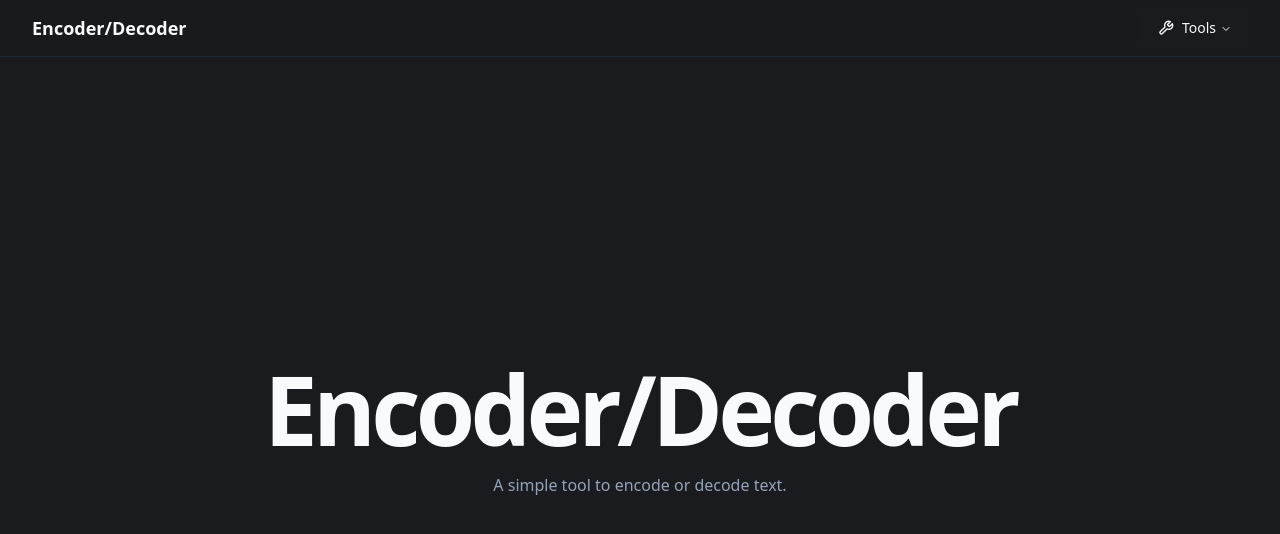
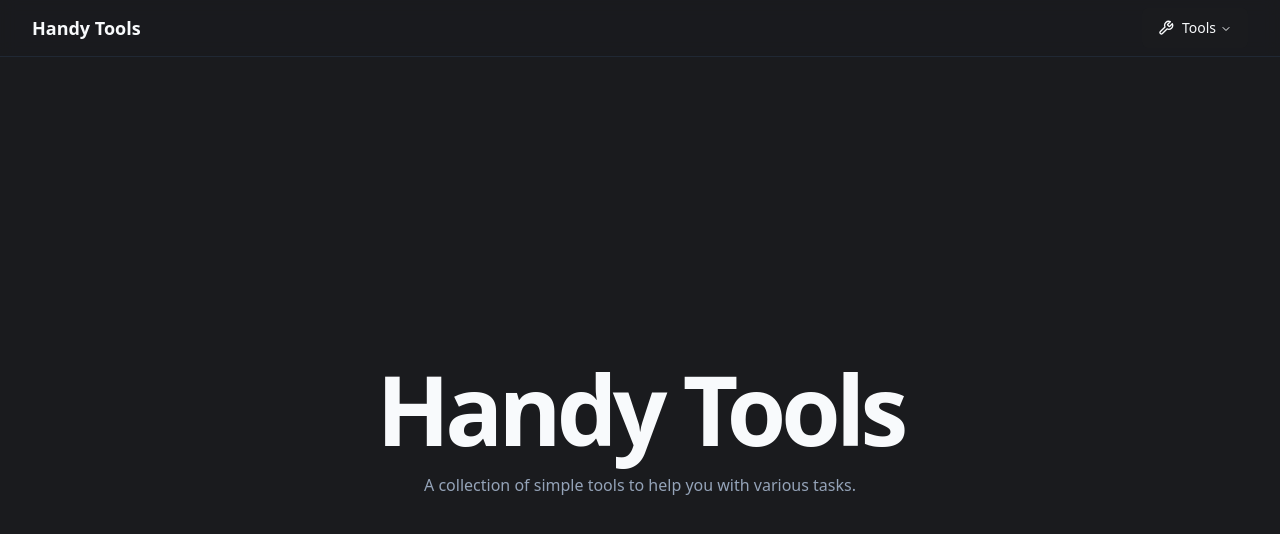
Before and after one commit to tobisupreme/url-whisper-encoder-webapp, a React (Vite) app: page / in a window 1280 px wide. Shown: the top 534 px of the page. Built offline with nearby package versions, Linux system fonts and the light colour scheme.

Commit message:
Update home page content
Update the home page to reflect the site's purpose.

```diff
--- a/index.html
+++ b/index.html
@@ -1,14 +1,15 @@
+
 <!DOCTYPE html>
 <html lang="en">
   <head>
     <meta charset="UTF-8" />
     <meta name="viewport" content="width=device-width, initial-scale=1.0" />
-    <title>url-whisper-encoder-webapp</title>
-    <meta name="description" content="Lovable Generated Project" />
+    <title>Handy Tools</title>
+    <meta name="description" content="A collection of handy tools." />
     <meta name="author" content="Lovable" />
 
-    <meta property="og:title" content="url-whisper-encoder-webapp" />
-    <meta property="og:description" content="Lovable Generated Project" />
+    <meta property="og:title" content="Handy Tools" />
+    <meta property="og:description" content="A collection of handy tools." />
     <meta property="og:type" content="website" />
     <meta property="og:image" content="https://lovable.dev/opengraph-image-p98pqg.png" />
 
--- a/src/components/Header.tsx
+++ b/src/components/Header.tsx
@@ -17,7 +17,7 @@ const Header = () => {
     <header className="sticky top-0 z-50 w-full border-b border-border/40 bg-background/95 backdrop-blur supports-[backdrop-filter]:bg-background/60">
       <div className="container flex h-14 max-w-screen-2xl items-center justify-between">
         <Link to="/" className="flex items-center space-x-2">
-          <span className="font-bold text-lg">Encoder/Decoder</span>
+          <span className="font-bold text-lg">Handy Tools</span>
         </Link>
         <NavigationMenu>
           <NavigationMenuList>
--- a/src/pages/Index.tsx
+++ b/src/pages/Index.tsx
@@ -3,8 +3,10 @@ const Index = () => {
   return (
     <div className="flex flex-col items-center justify-center min-h-[calc(100vh-56px)]">
       <div className="text-center">
-        <h1 className="text-8xl font-bold tracking-tighter">Encoder/Decoder</h1>
-        <p className="text-muted-foreground mt-4">A simple tool to encode or decode text.</p>
+        <h1 className="text-8xl font-bold tracking-tighter">Handy Tools</h1>
+        <p className="text-muted-foreground mt-4">
+          A collection of simple tools to help you with various tasks.
+        </p>
       </div>
     </div>
   );
```
